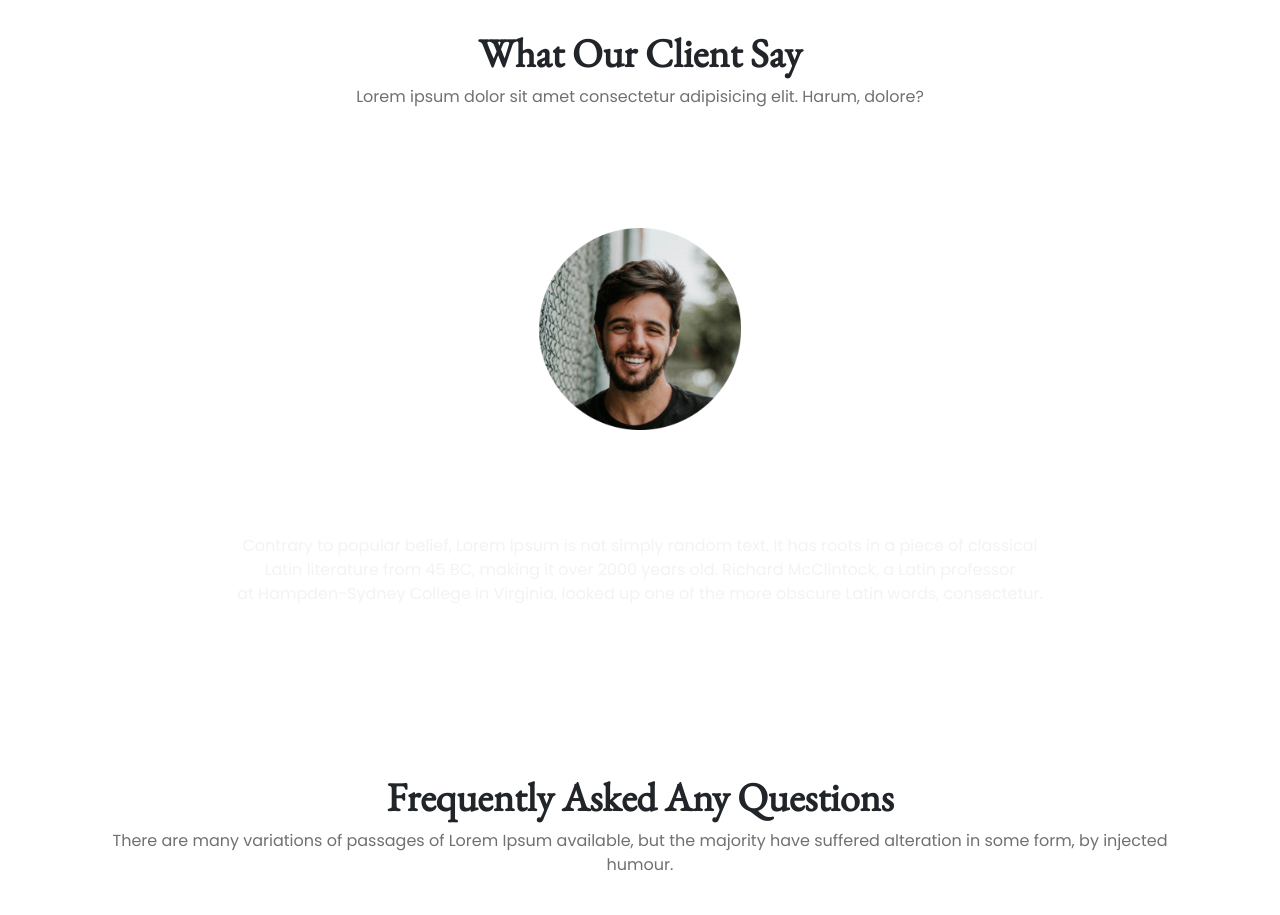
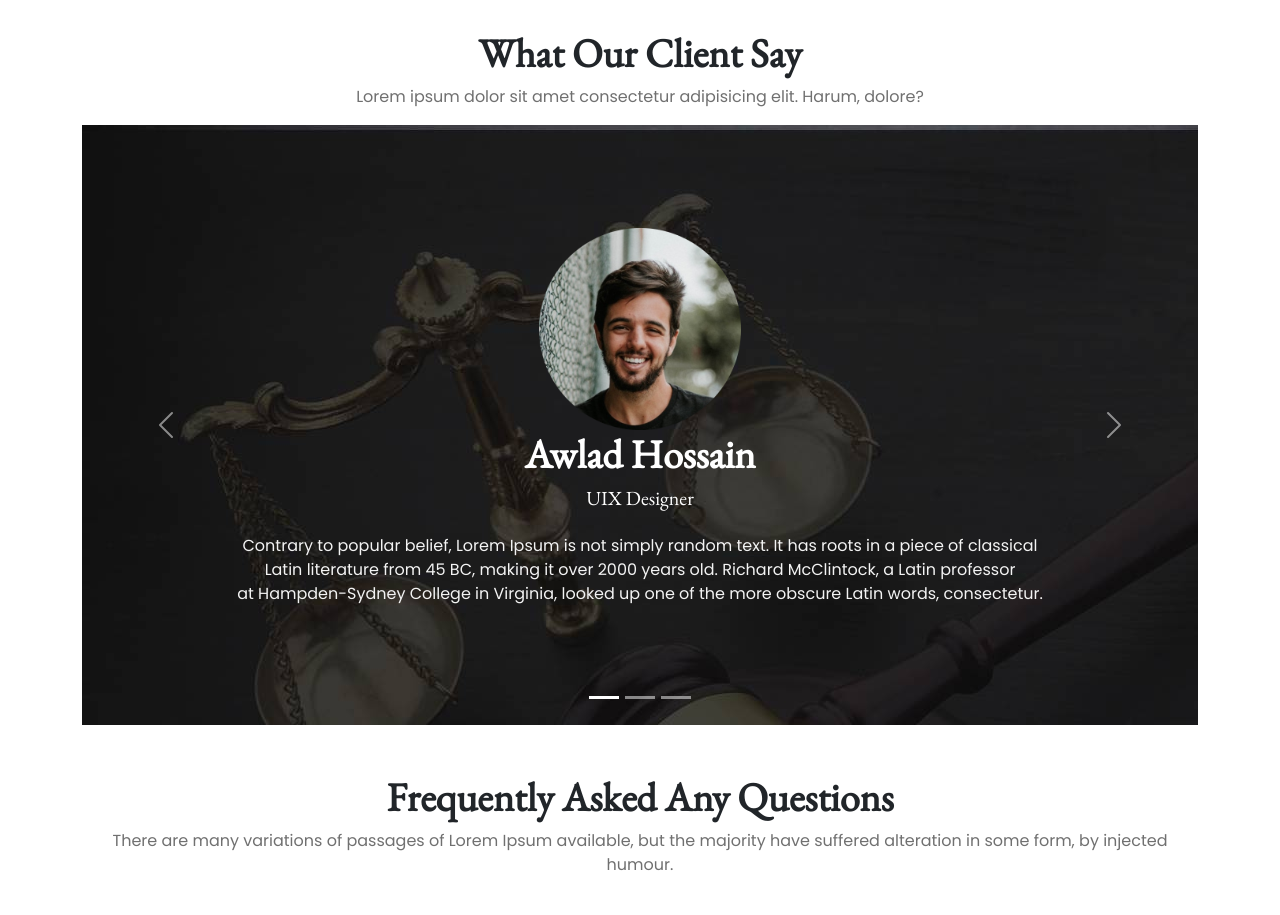
Before and after one commit to Shakib-Khan7/legal-site, a plain HTML site: page index.html in a window 1280 px wide. Shown: the part 1620-2535 px from the top of the page. Drawn offline with nearby package versions, Linux system fonts and the light colour scheme; the site is published under a folder, as on GitHub Pages, so addresses that start at the root find nothing.

Commit message:
bg-fixed

```diff
--- a/css/style.css
+++ b/css/style.css
@@ -47,7 +47,7 @@ p{
 
 
 .slider-1{
-    background-image: url("/images/slider-1.jpg");
+    background-image: url("../images/slider-1.jpg");
     height: 600px;
 
 }
```
